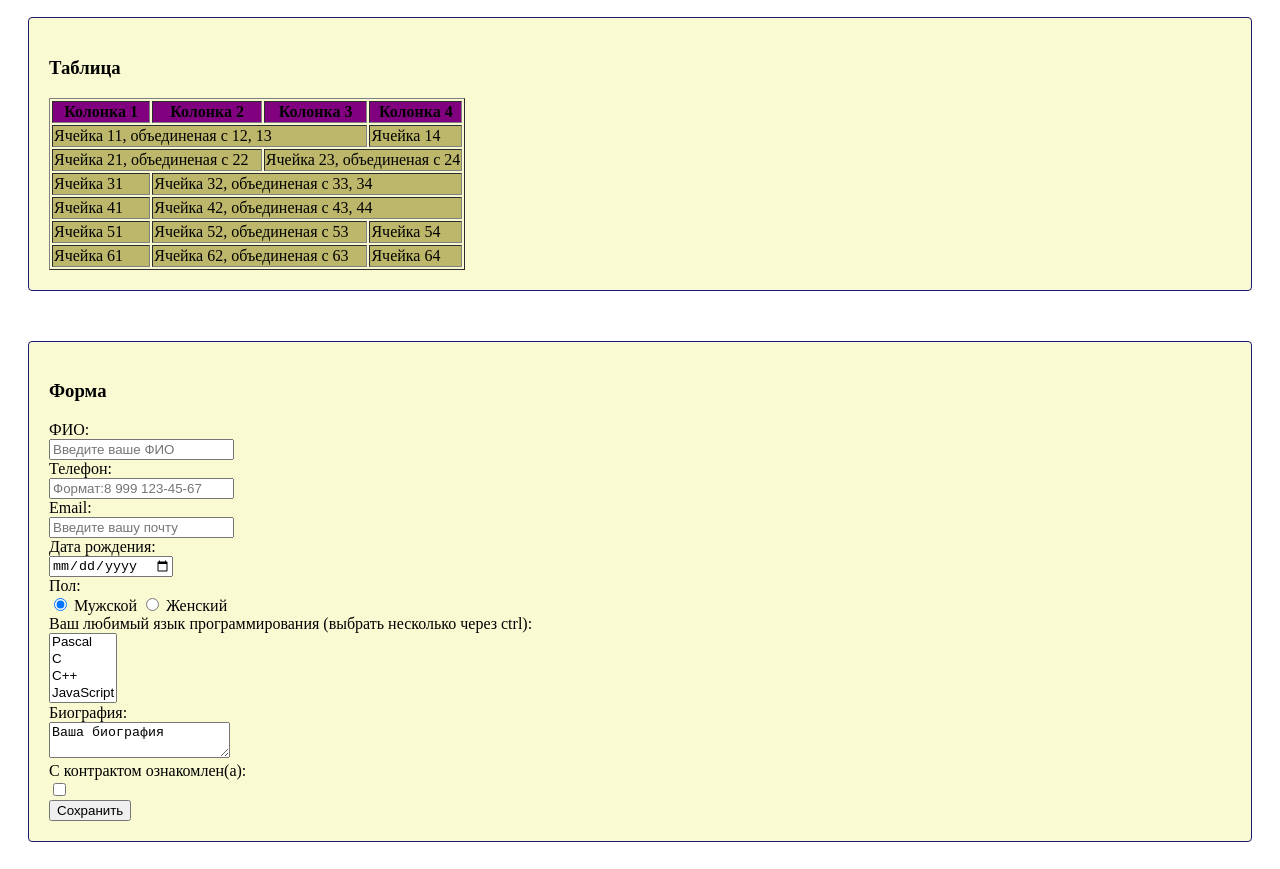
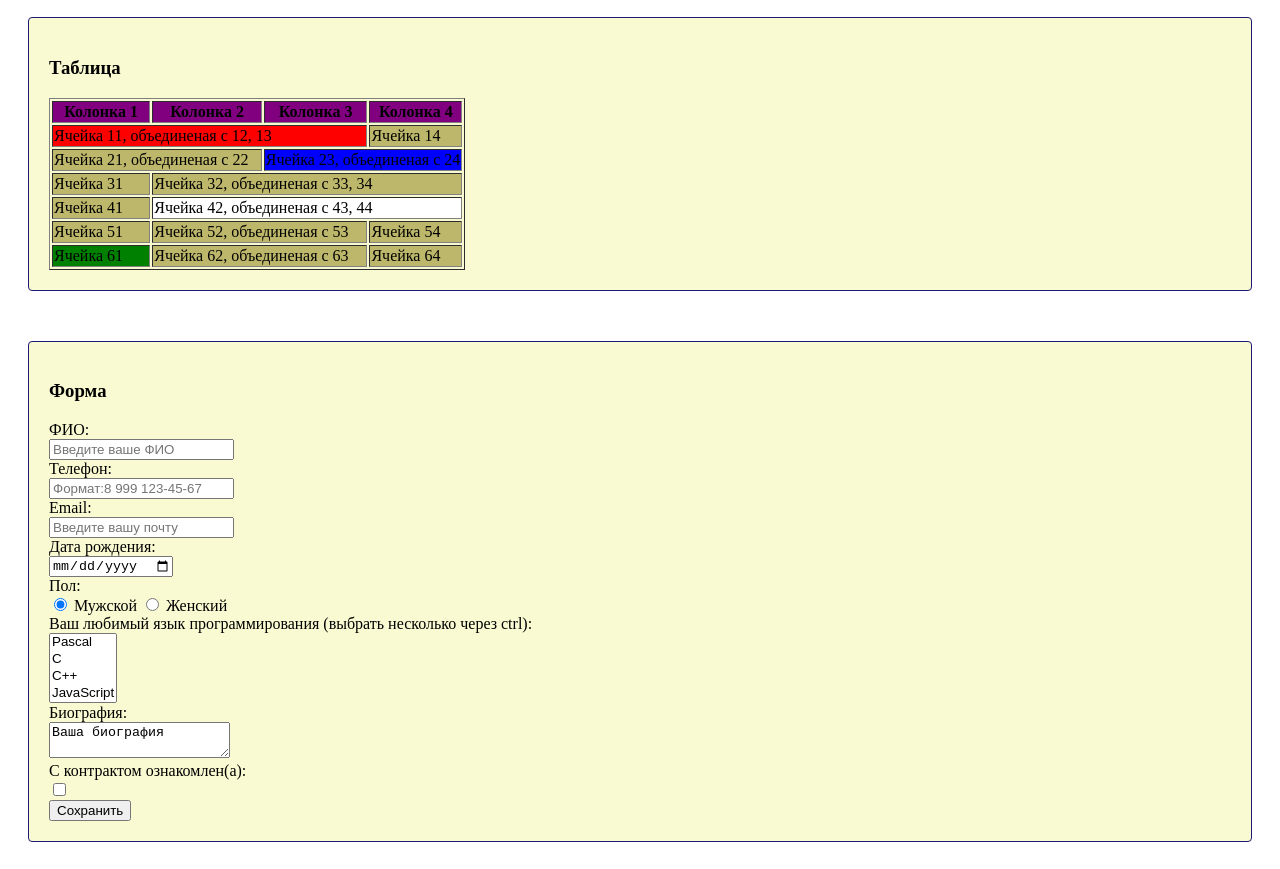
Before and after one commit to ikuza47/vuzlectionwebsite, a plain HTML site: page index.html in a window 1280 px wide. Shown: the part 1440-2309 px from the top of the page. Drawn offline with Linux system fonts and the light colour scheme.

Commit message:
Add files via upload

```diff
--- a/index.html
+++ b/index.html
@@ -1,4 +1,4 @@
-<!DOCTYPE html>
+	<!DOCTYPE html>
 
 <html lang="ru">
 
@@ -146,12 +146,12 @@
 
     <tbody>
     <tr>
-      <td colspan="3">Ячейка 11, объединеная с 12, 13</td>
+      <td colspan="3" style="background:red;">Ячейка 11, объединеная с 12, 13</td>
       <td>Ячейка 14</td>
     </tr>
     <tr>
       <td colspan="2">Ячейка 21, объединеная с 22</td>
-      <td colspan="2">Ячейка 23, объединеная с 24</td>
+      <td colspan="2" style="background:blue;">Ячейка 23, объединеная с 24</td>
     </tr>
     <tr>
       <td>Ячейка 31</td>
@@ -159,7 +159,7 @@
     </tr>
     <tr>
       <td>Ячейка 41</td>
-      <td colspan="3">Ячейка 42, объединеная с 43, 44</td>
+      <td colspan="3" style="background:white;">Ячейка 42, объединеная с 43, 44</td>
     </tr>
     <tr>
       <td>Ячейка 51</td>
@@ -167,7 +167,7 @@
       <td>Ячейка 54</td>
     </tr>
     <tr>
-      <td>Ячейка 61</td>
+      <td style="background:green;">Ячейка 61</td>
       <td colspan="2">Ячейка 62, объединеная с 63</td>
       <td>Ячейка 64</td>
     </tr>
```
